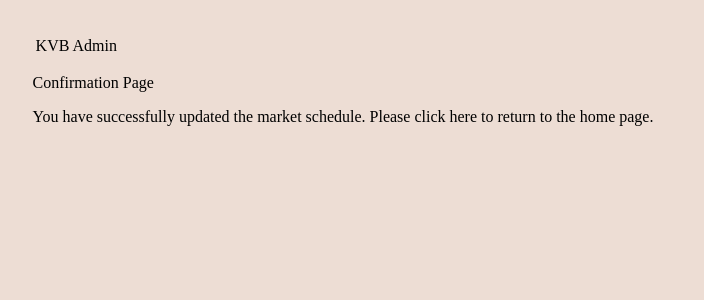
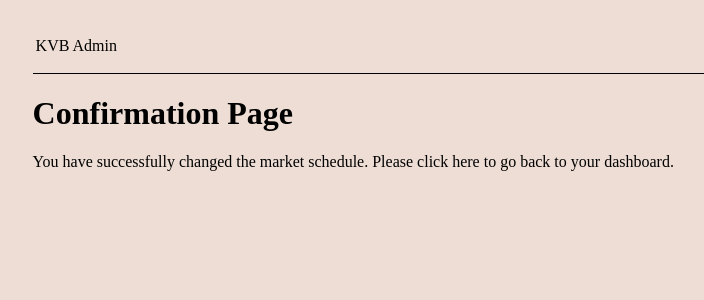
Before and after one commit to vincenzo100/Stock-Trading-System, a Django app: template frontend/admin/templates/conf-sched.html in a window 1280 px wide. Shown: the top 300 px of the page, without its empty margins (1-705 px from the left). Run offline with Django 5.2, Linux system fonts and the light colour scheme; the template is opened without the code that fills it, so the values that code supplies are empty; some web fonts are replaced.

Commit message:
Update conf-sched.html

```diff
--- a/frontend/admin/templates/conf-sched.html
+++ b/frontend/admin/templates/conf-sched.html
@@ -2,26 +2,24 @@
     <head>
         <meta charset="utf-8">
         <title>KVB Stocks - Confirmation Page</title>
-        <link rel="stylesheet" href="admin-conf-layout.css">
-        <link rel="stylesheet" href="admin-conf-styles.css">
-        <link rel="stylesheet" href="/user/nav-bar.css"> <!-- Fixed incorrect path -->
+        <link rel="stylesheet" href="/User Webpages/user-acc-layout.css">
+        <link rel="stylesheet" href="/User Webpages/user-acc-styles.css">
+        <link rel="stylesheet" href="/User Webpages/nav-bar.css">
     </head>
     <header>
         <table class="logo">
-            <td>KVB Admin</td>
+            <td>
+                KVB Admin
+            <td>
         </table>
     </header>
     <body>
-        <div class="container">
-            <div class="head1">
-                <p>Confirmation Page</p>
-            </div>
-            <div class="description">
-                <p>
-                    You have successfully updated the market schedule.
-                    Please click <a href="/admin-dash.html">here</a> to return to the home page. <!-- Fixed link -->
-                </p>
-            </div>
-        </div>
+        <h1 class="conf">
+            Confirmation Page
+        </h1>
+        <p>
+            You have successfully changed the market schedule. Please click <a href="admin-dash.html">here</a>
+            to go back to your dashboard.
+        </p>
     </body>
 </html>
```
